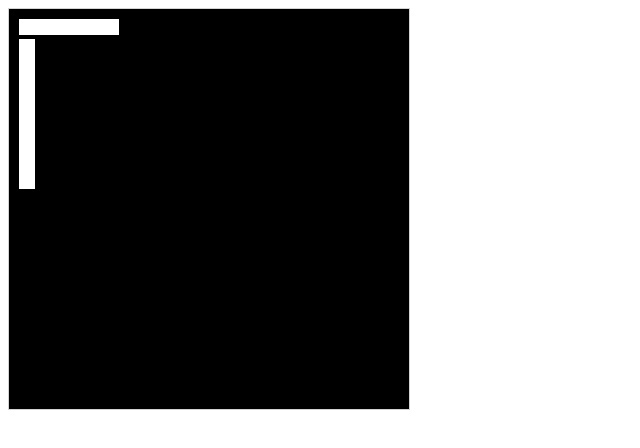
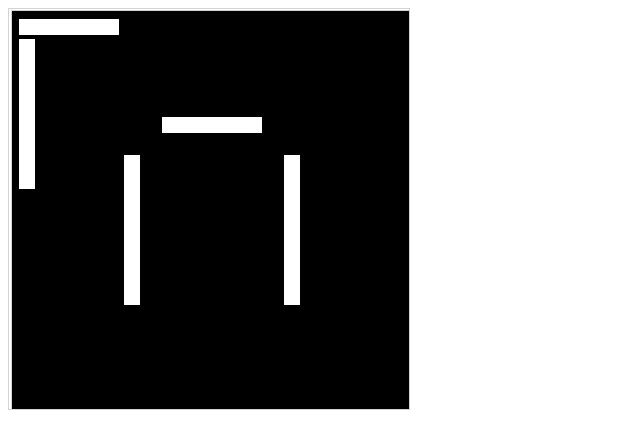
Before and after one commit to frontandrew/canvas-tutorial, a plain HTML site: page src/index.html in a window 1280 px wide. Shown: the whole page, without its empty margins (0-640 px from the left). Drawn offline with Linux system fonts and the light colour scheme.

Commit message:
feat: use example for result matching

```diff
--- a/src/index.html
+++ b/src/index.html
@@ -10,7 +10,7 @@
       id="canvas"
       width="800"
       height="800"
-      style="border: 1px solid #d3d3d3; background: black;"
+      style="border: 1px solid #d3d3d3; background-image: url(../assets/samle.png);"
     >
     </canvas>
 
```
